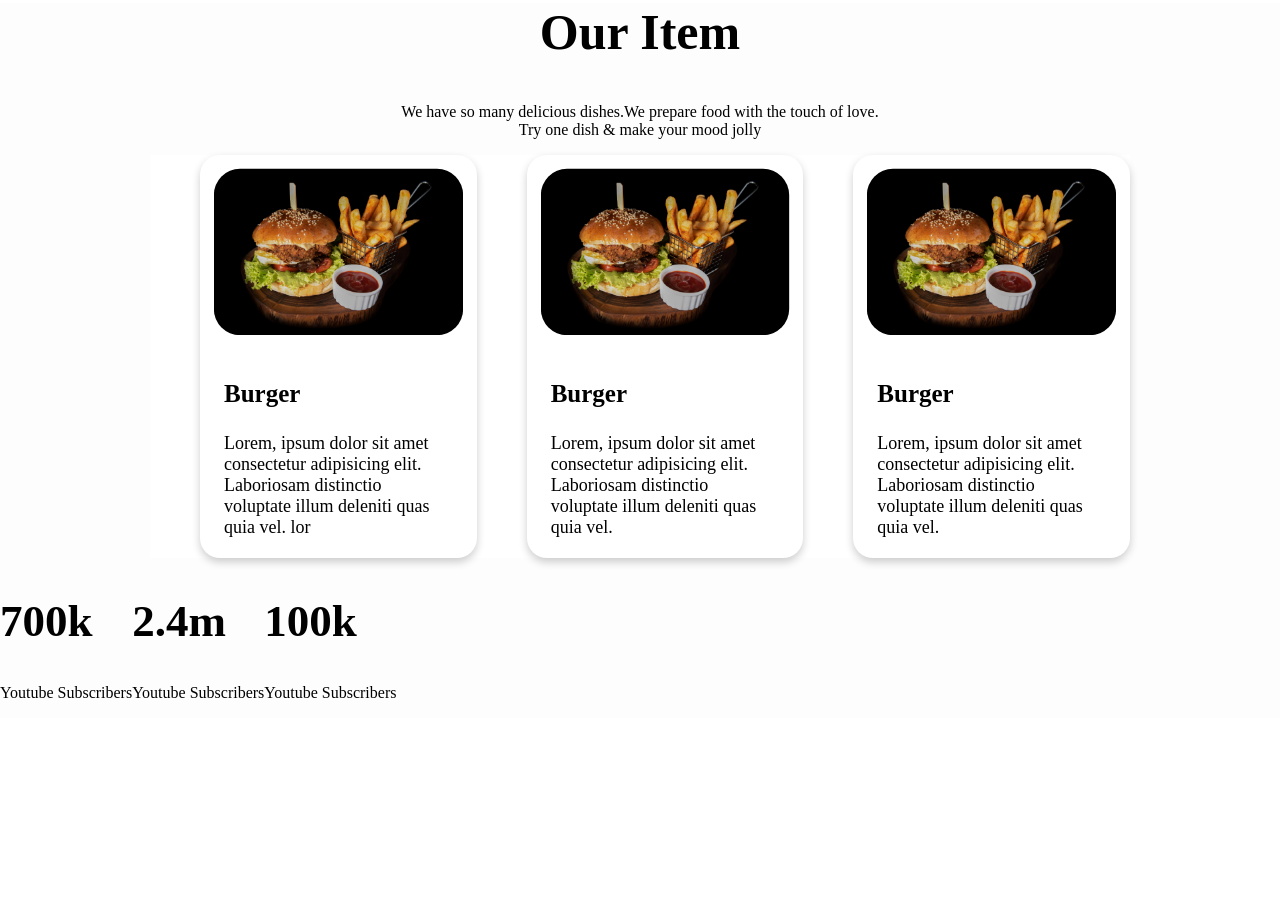
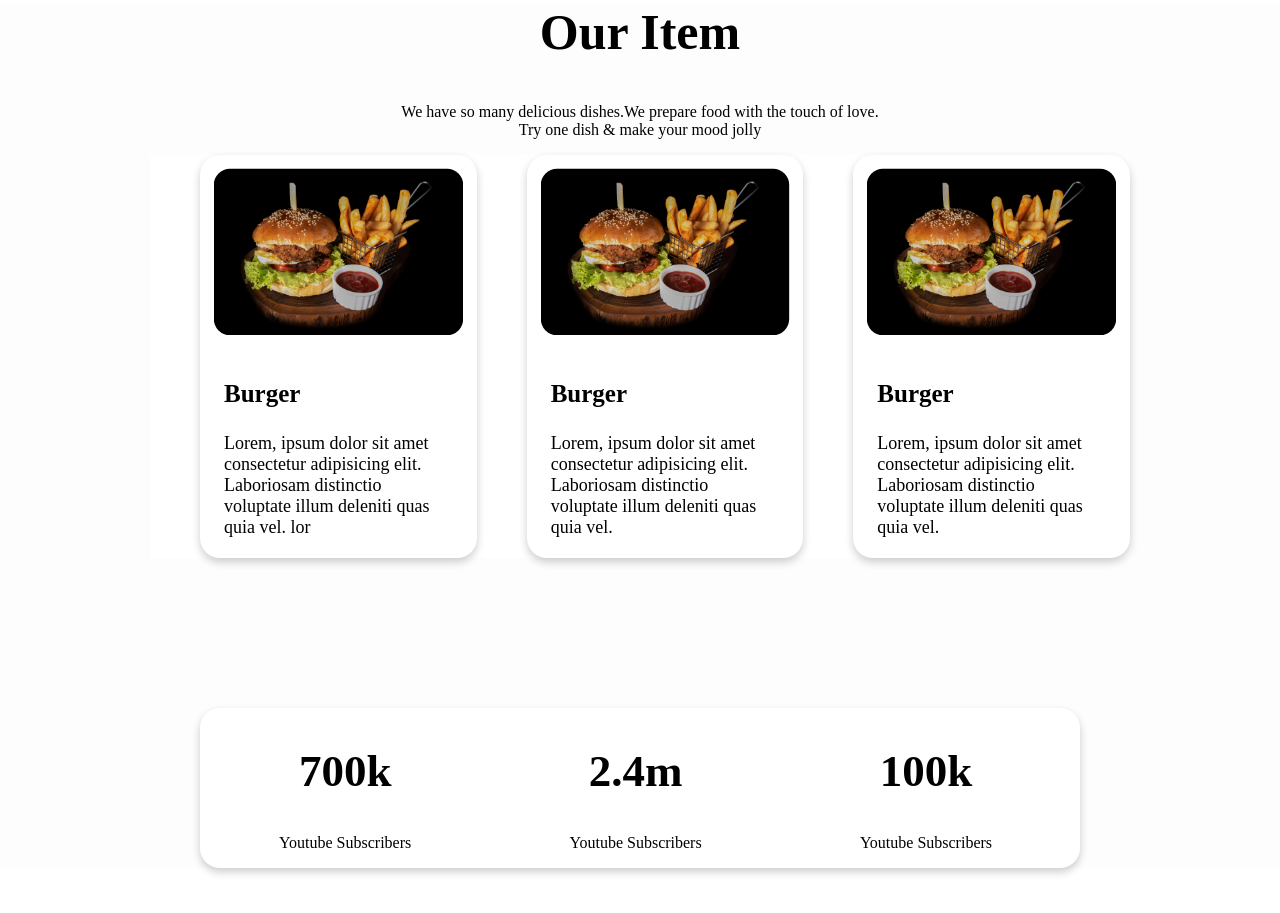
Before and after one commit to SajidBhuiyan/food-shop, a plain HTML site: page index.html in a window 1280 px wide. Shown: the part 1411-2324 px from the top of the page. Before the commit the page ends 2129 px from the top, so only its background shows below. Drawn offline with Linux system fonts and the light colour scheme; a web font is replaced by a local one.

Commit message:
widget designed

```diff
--- a/css/main.css
+++ b/css/main.css
@@ -92,7 +92,7 @@ h2 {
 }
 .iteams img {
   width: 90%;
-  border-radius: 40px;
+  border-radius: 30px;
   padding: 5%;
 }
 .item-details {
@@ -104,3 +104,16 @@ h2 {
 .item-details p {
   font-size: 18px;
 }
+/** end food-item section **/
+
+/** widget **/
+.info-bar {
+  text-align: center;
+  background-color: white;
+  margin: 150px 200px 200px 200px;
+  border-radius: 20px;
+  box-shadow: 0 4px 8px 0 rgba(0, 0, 0, 0.2);
+}
+.info {
+  width: 33%;
+/** widget **/
```
Also changed, not shown: index.html (+4 -0 lines).
